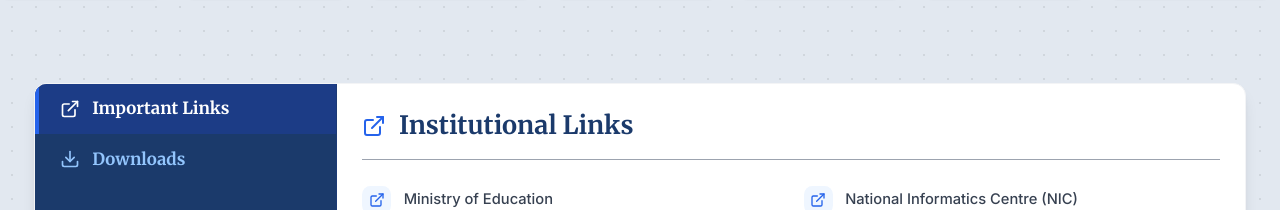
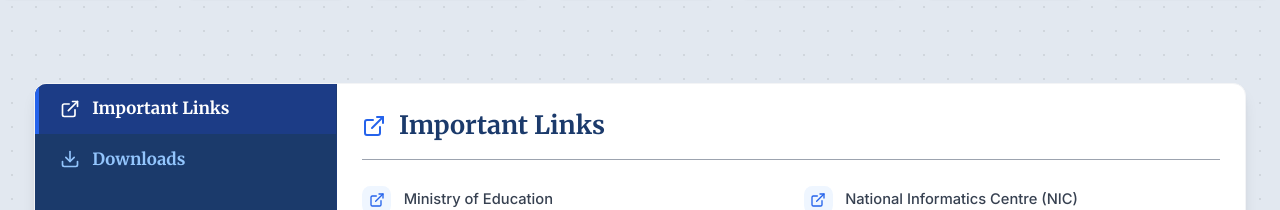
Before and after one commit to iiitp-official/website, a React (Vite) app: page / in a window 1280 px wide. Shown: the part 3245-3455 px from the top of the page. Built offline with nearby package versions, Linux system fonts and the light colour scheme.

Commit message:
Update Important Links heading and add Media Center dropdown to Navbar

```diff
--- a/src/components/home/ImportantLinks.jsx
+++ b/src/components/home/ImportantLinks.jsx
@@ -58,7 +58,7 @@ const ImportantLinks = () => {
                 >
                   <h3 className="text-xl md:text-2xl font-bold font-serif text-primary dark:text-white mb-6 pb-4 border-b border-gray-400 dark:border-gray-700 flex items-center">
                     <ExternalLink className="mr-3 text-accent dark:text-accent-dark" size={24} />
-                    Institutional Links
+                    Important Links
                   </h3>
                   <div className="grid grid-cols-1 md:grid-cols-2 gap-x-6 gap-y-3">
                     {[
--- a/src/components/layout/Navbar.jsx
+++ b/src/components/layout/Navbar.jsx
@@ -347,7 +347,17 @@ const Navbar = () => {
         { name: "Photo Gallery", path: "/life/gallery" },
         { name: "College Events", path: "/life/events" },
         { name: "HR Summit (2021)", path: "https://placements.iiitp.ac.in/HrSummit/", isExternal: true },
-        { name: "Magazine", path: "/life/magazine" },
+        {
+          name: "Media Center",
+          hasDropdown: true,
+          path: "/#",
+          subLinks: [
+            { name: "Magazine", path: "/life/magazine" },
+            { name: "Newsletter", path: "/#" },
+            { name: "Press", path: "/#" },
+          ]
+        },
+        // { name: "Magazine", path: "/life/magazine" },
         { name: "Permanent Campus", path: "/life/campus" },
         {
           name: "Student Chapters",
```
